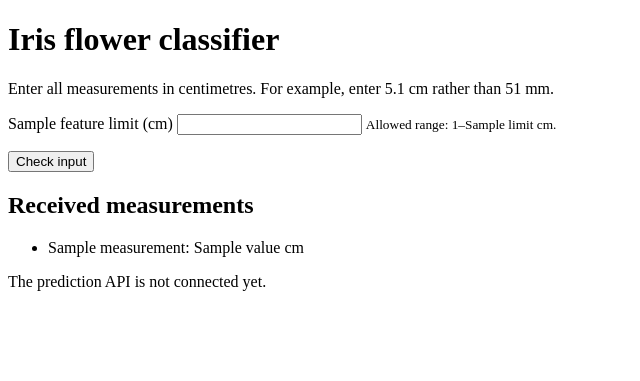
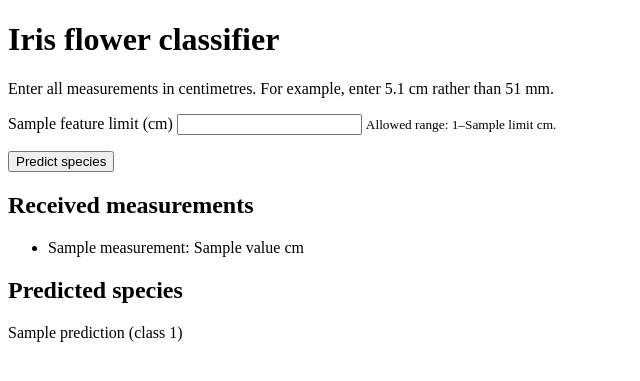
Before and after one commit to DEG72026/super_duper_pancake, a Flask app: template ui/templates/index.html in a window 1280 px wide. Shown: the top 381 px of the page, without its empty margins (0-640 px from the left). Run offline with Flask 3, Linux system fonts and the light colour scheme; the template is opened without the code that fills it: most values are stand-ins (such as "Sample title", 1, 10 or a date in 2020).

Commit message:
Connect UI to prediction API with error handling

```diff
--- a/ui/app.py
+++ b/ui/app.py
@@ -1,11 +1,15 @@
 """Display the Iris form and validate flower measurements."""
 
+import os
+import requests
 import math
 from collections.abc import Mapping
 
 from flask import Flask, render_template, request
 
 app = Flask(__name__)
+API_URL = os.getenv("PREDICTION_API_URL")
+API_TIMEOUT = 10  # Maximum wait for the prediction API, in seconds.
 
 # Limits use the full sklearn Iris dataset:
 # observed minimum * 0.8 and observed maximum * 1.2, in centimetres.
@@ -126,12 +130,40 @@ def parse_measurements(form: Mapping[str, str]) -> dict[str, float]:
     return measurements
 
 
+
+def get_prediction(measurements: dict[str, float]) -> dict:
+    """Send validated measurements to the configured prediction API.
+
+    PREDICTION_API_URL contains the service base URL (a trailing /predict
+    is also accepted). Raise ValueError for an unexpected response format.
+    Connection, timeout and HTTP errors are handled by home().
+    """
+    endpoint = API_URL.strip().rstrip("/")
+    if not endpoint.endswith("/predict"):
+        endpoint += "/predict"
+
+    response = requests.post(endpoint, json=measurements, timeout=API_TIMEOUT)
+    response.raise_for_status()
+    result = response.json()
+
+    class_names = {0: "setosa", 1: "versicolor", 2: "virginica"}
+    if not isinstance(result, dict):
+        raise ValueError("Expected a JSON object.")
+    class_id = result.get("class_id")
+    if type(class_id) is not int or class_id not in class_names:
+        raise ValueError("Invalid class_id in API response.")
+    if result.get("class_name") != class_names[class_id]:
+        raise ValueError("Invalid class_name in API response.")
+    return result
+
+
 @app.route("/", methods=["GET", "POST"])
 def home() -> tuple[str, int]:
     """Display the form and validate submitted measurements.
 
     Returns:
         Rendered HTML and HTTP status 200, or 400 for invalid input.
+        API failures return 502, timeouts 504 and missing configuration 503.
 
     Examples:
         >>> client = app.test_client()
@@ -139,7 +171,12 @@ def home() -> tuple[str, int]:
         200
 
         >>> sample = dict(zip(FEATURE_NAMES, ("5.1", "3.5", "1.4", "0.2")))
-        >>> client.post("/", data=sample).status_code
+
+        Use a simulated API response so this test needs no running API:
+
+        >>> from unittest.mock import patch
+        >>> with patch.dict(home.__globals__, API_URL="http://api.example"), patch.dict(home.__globals__, get_prediction=lambda values: {"class_id": 0, "class_name": "setosa"}):
+        ...     client.post("/", data=sample).status_code
         200
 
         >>> response = client.post("/", data={})
@@ -149,22 +186,41 @@ def home() -> tuple[str, int]:
         True
     """
     measurements = None
+    prediction = None
     error = None
+    status_code = 200
 
     if request.method == "POST":
         try:
             measurements = parse_measurements(request.form)
         except ValueError as exc:
             error = str(exc)
+            status_code = 400
+        else:
+            if not API_URL or not API_URL.strip():
+                error = "The prediction service is not configured yet."
+                status_code = 503
+            else:
+                try:
+                    prediction = get_prediction(measurements)
+                except requests.Timeout:
+                    error = "The prediction service took too long to respond. Please try again."
+                    status_code = 504
+                except requests.RequestException:
+                    error = "The prediction service is unavailable or returned an error. Please try again."
+                    status_code = 502
+                except ValueError:
+                    error = "The prediction service returned an invalid response."
+                    status_code = 502
 
     # Pass the same limits to HTML IOT have browser and server rules agree.
     html = render_template(
         "index.html",
         feature_limits=FEATURE_LIMITS,
         measurements=measurements,
+        prediction=prediction,
         error=error,
     )
-    status_code = 400 if error else 200
 
     return html, status_code
 
--- a/ui/templates/index.html
+++ b/ui/templates/index.html
@@ -41,7 +41,7 @@
             </p>
         {% endfor %}
 
-        <button type="submit">Check input</button>
+        <button type="submit">Predict species</button>
     </form>
 
     {% if measurements %}
@@ -54,7 +54,10 @@
                 </li>
             {% endfor %}
         </ul>
-        <p>The prediction API is not connected yet.</p>
+        {% if prediction %}
+            <h2>Predicted species</h2>
+            <p>{{ prediction.class_name }} (class {{ prediction.class_id }})</p>
+        {% endif %}
     {% endif %}
 </body>
 </html>
```
